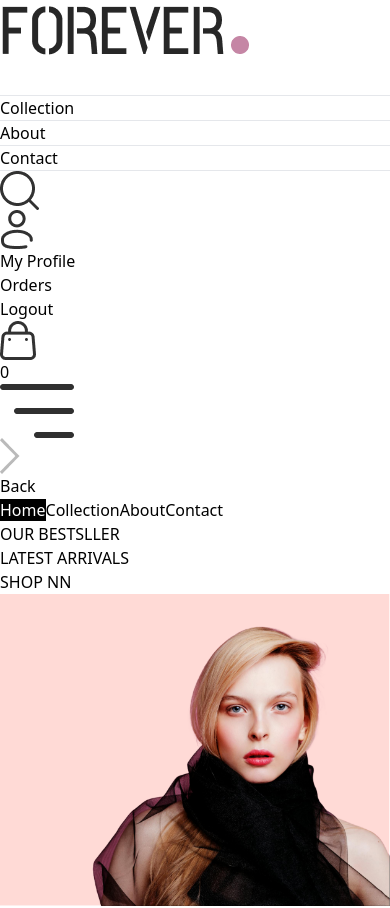
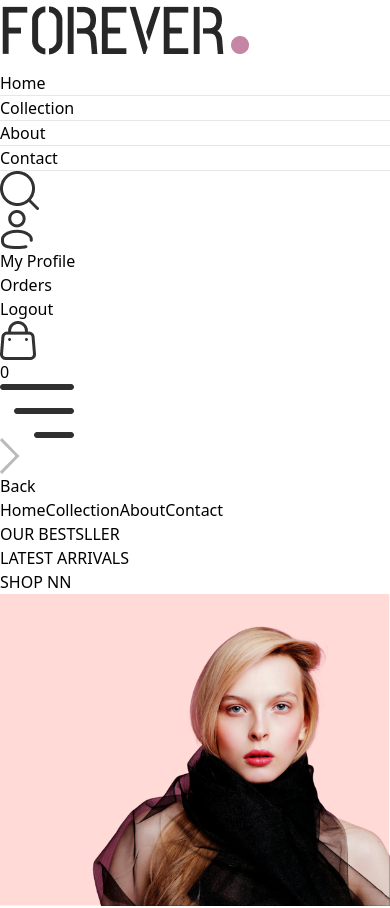
Before and after one commit to aliraza3180/ecommerce-front-end, a React (Vite) app: page / in a window 390 px wide. Shown: the top 908 px of the page. Built offline with nearby package versions, Linux system fonts and the light colour scheme.

Commit message:
Update index.css

```diff
--- a/src/index.css
+++ b/src/index.css
@@ -4,7 +4,7 @@
 @tailwind components;
 @tailwind utilities;
 
-a.active hr{
+#custom-link.active hr{
   display: block;
 }
 
@@ -21,7 +21,7 @@ a.active hr{
   margin-top: 46px;
 }
 @media (max-width:640px) {
-a.active{
+#custom-link.active{
   color: white;
   background-color: black;
 }
```
